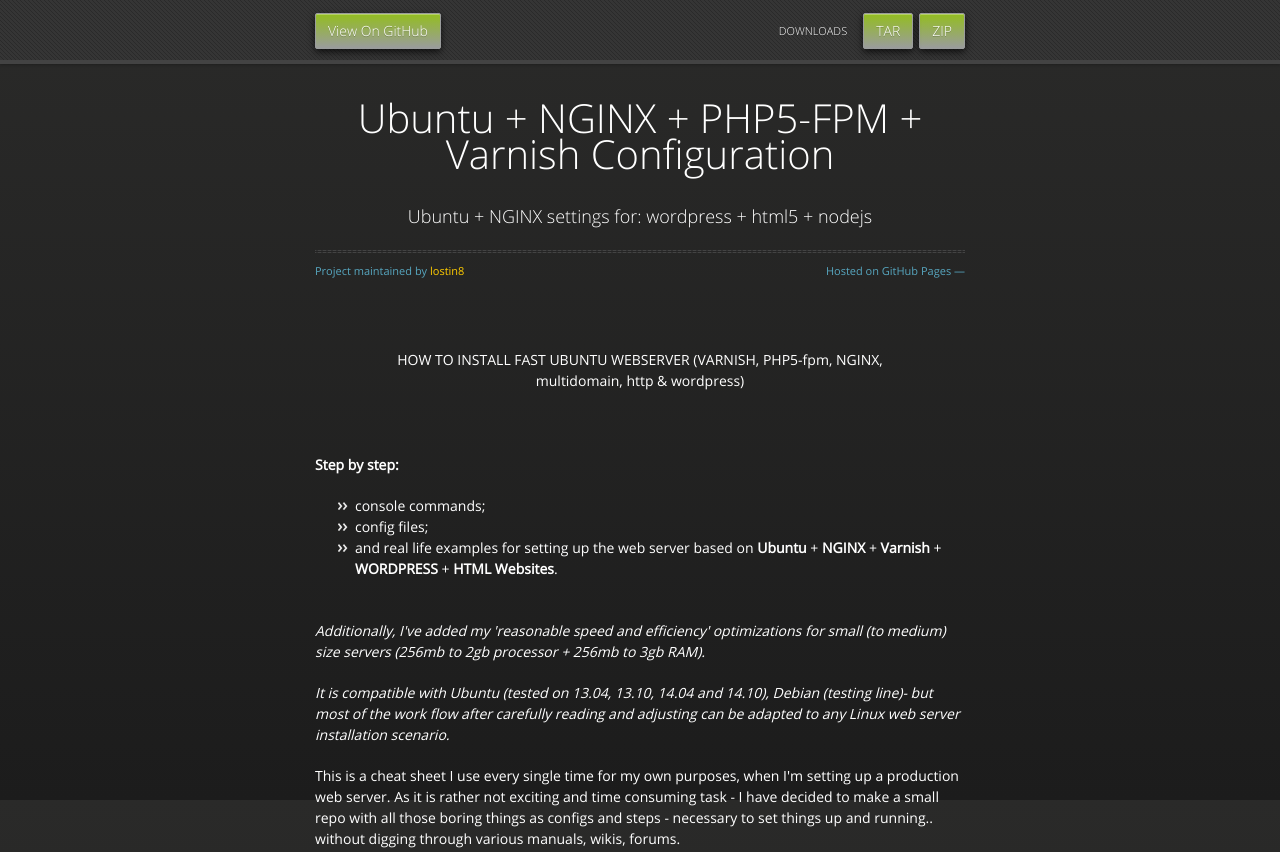
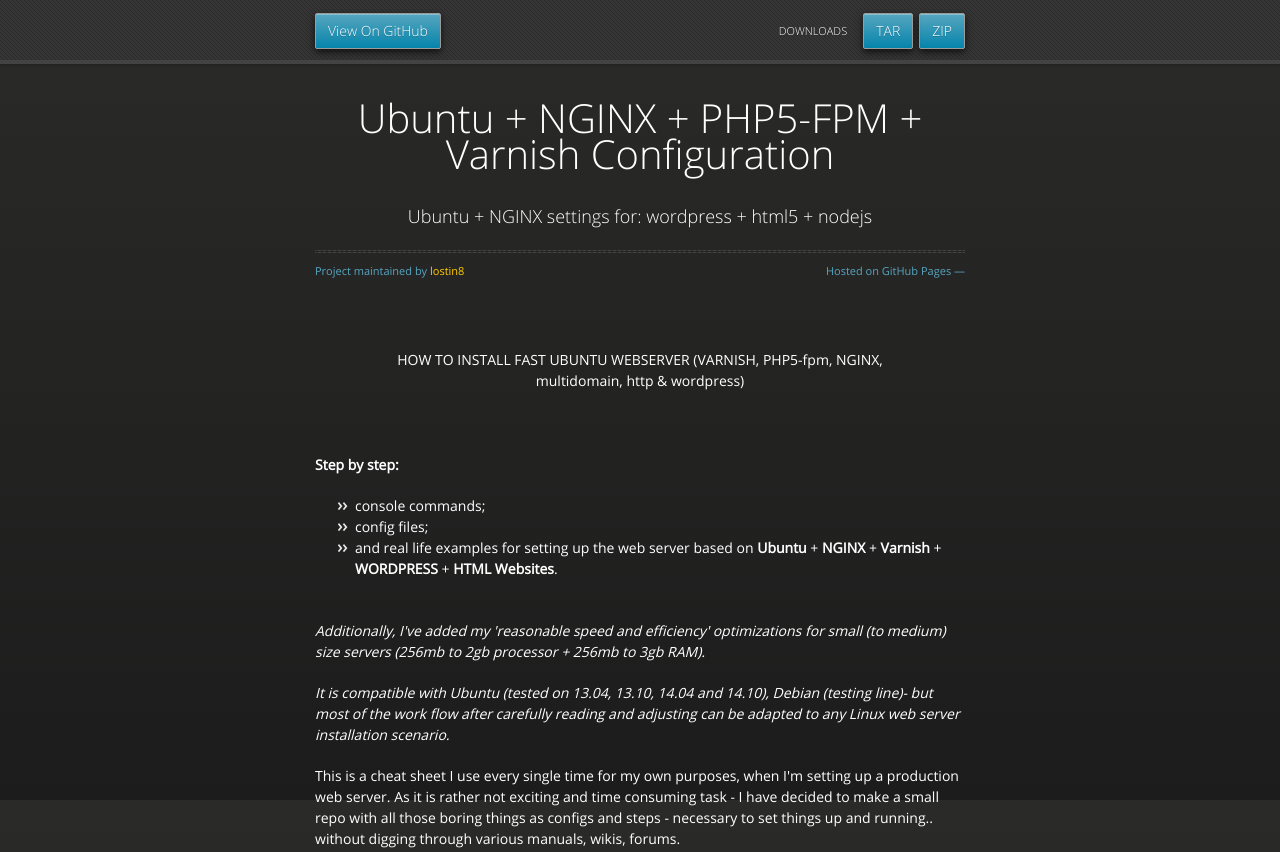
Before and after one commit to rkruk/Ubuntu-Nginx-PHP5-fpm-Varnish, a plain HTML site: page index.html in a window 1280 px wide. Shown: the top 852 px of the page. Drawn offline with nearby package versions, Linux system fonts and the light colour scheme.

Commit message:
Update styles.css

```diff
--- a/stylesheets/styles.css
+++ b/stylesheets/styles.css
@@ -729,11 +729,11 @@ dt {
   color: white;
   border: 1px solid #9A9C9C;
   background: -webkit-gradient(linear, 50% 0%, 50% 100%, color-stop(0%, #9A9C9C), color-stop(100%, #9A9C9C));
-  background: -webkit-linear-gradient(#93bd20, #9A9C9C);
-  background: -moz-linear-gradient(#93bd20, #9A9C9C);
-  background: -o-linear-gradient(#93bd20, #9A9C9C);
-  background: -ms-linear-gradient(#93bd20, #9A9C9C);
-  background: linear-gradient(#93bd20, #9A9C9C);
+  background: -webkit-linear-gradient(#57A6BF, #0584AB);
+  background: -moz-linear-gradient(#57A6BF, #0584AB);
+  background: -o-linear-gradient(#57A6BF, #0584AB);
+  background: -ms-linear-gradient(#57A6BF, #0584AB);
+  background: linear-gradient(#57A6BF, #0584AB);
   -moz-border-radius: 2px;
   -webkit-border-radius: 2px;
   -o-border-radius: 2px;
```
